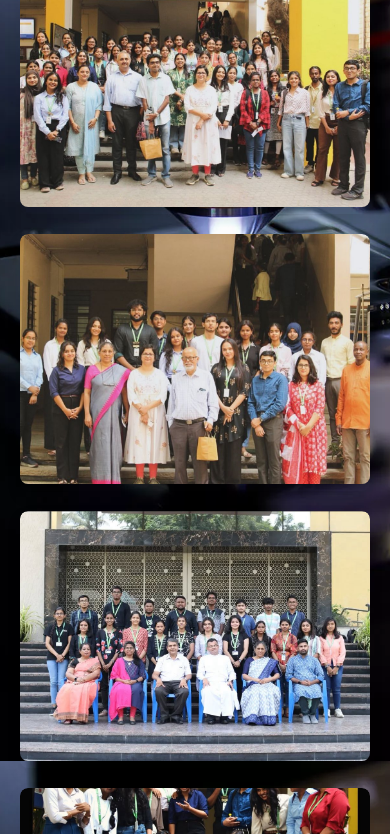
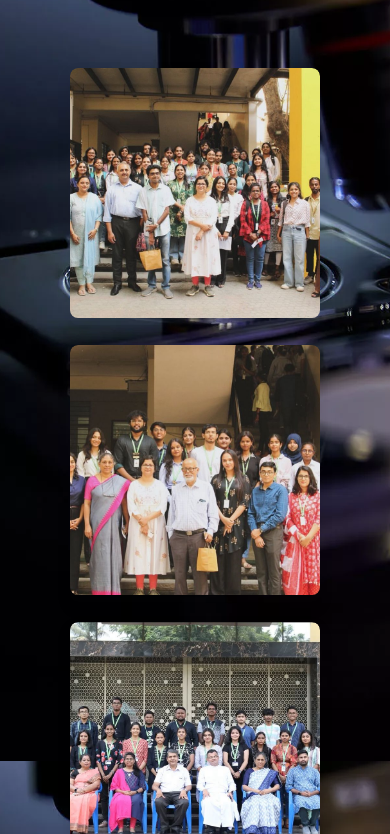
Before and after one commit to Microcosm2025/Website, a plain HTML site: page gallery.html in a window 390 px wide. Shown: the part 83-917 px from the top of the page. Drawn offline with Linux system fonts and the light colour scheme.

Commit message:
Update gallery.html

```diff
--- a/gallery.html
+++ b/gallery.html
@@ -4,6 +4,7 @@
     <meta charset="UTF-8">
     <meta name="viewport" content="width=device-width, initial-scale=1.0">
     <link rel="stylesheet" href="https://fonts.googleapis.com/css2?family=Poppins:wght@400;500;600;700&display=swap">
+    <link rel="icon" href="./micro-logo.png" type="image/png">
     <title>Gallery - Microcosm</title>
     <style>
         body {
@@ -20,11 +21,12 @@
         }
 
         .gallery-container {
-            display: grid;
-            grid-template-columns: repeat(auto-fit, minmax(250px, 1fr));
+            display: flex;
+            flex-wrap: wrap;
+            justify-content: center;
             gap: 20px;
             padding: 20px;
-            max-width: 1200px;
+            max-width: 1800px; /* Adjusted to accommodate 5 columns */
             margin: 20px auto;
         }
 
@@ -33,6 +35,8 @@
             overflow: hidden;
             border-radius: 8px;
             box-shadow: 0 6px 15px rgba(0, 0, 0, 0.09);
+            width: calc(20% - 20px); /* 5 images per row with gap consideration */
+            max-width: 250px; /* Maintain max width */
         }
 
         .gallery-item img {
@@ -103,9 +107,42 @@
             text-decoration: underline;
             color: #005cb3;
         }
+
+        /* Responsive adjustments */
+        @media (max-width: 1600px) {
+            .gallery-item {
+                width: calc(20% - 15px);
+            }
+        }
+
+        @media (max-width: 1200px) {
+            .gallery-item {
+                width: calc(25% - 15px);
+            }
+        }
+
+        @media (max-width: 900px) {
+            .gallery-item {
+                width: calc(33.33% - 15px);
+            }
+        }
+
+        @media (max-width: 600px) {
+            .gallery-item {
+                width: calc(50% - 15px);
+            }
+        }
+
+        @media (max-width: 400px) {
+            .gallery-item {
+                width: 100%;
+            }
+        }
     </style>
 </head>
 <body>
+    <h1>Gallery - Microcosm</h1>
+    <div class="gallery-container" id="galleryContainer">
         <div class="gallery-container">
             <div class="gallery-item">
                 <img src="confrence1.jpg" alt="Gallery Image 1">
@@ -124,6 +161,7 @@
                 <div class="overlay">Microcosmos Event 4</div>
             </div>
         </div>
+    </div>
 
     <a href="index.html" class="home-button">Home</a>
 
```
Lines whose indentation alone changed are shown as unchanged.
